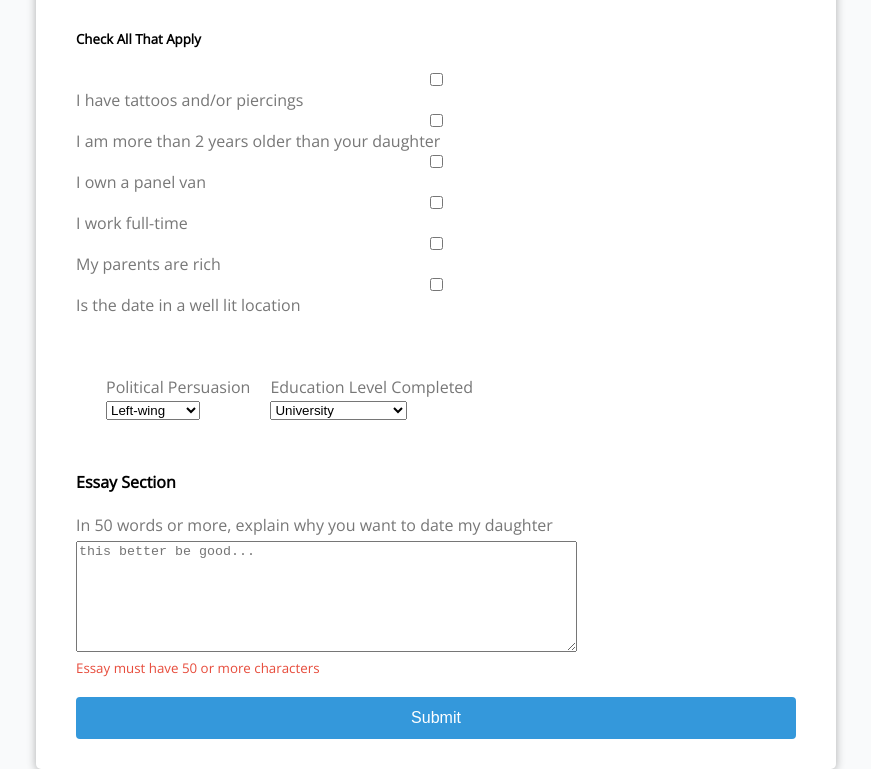
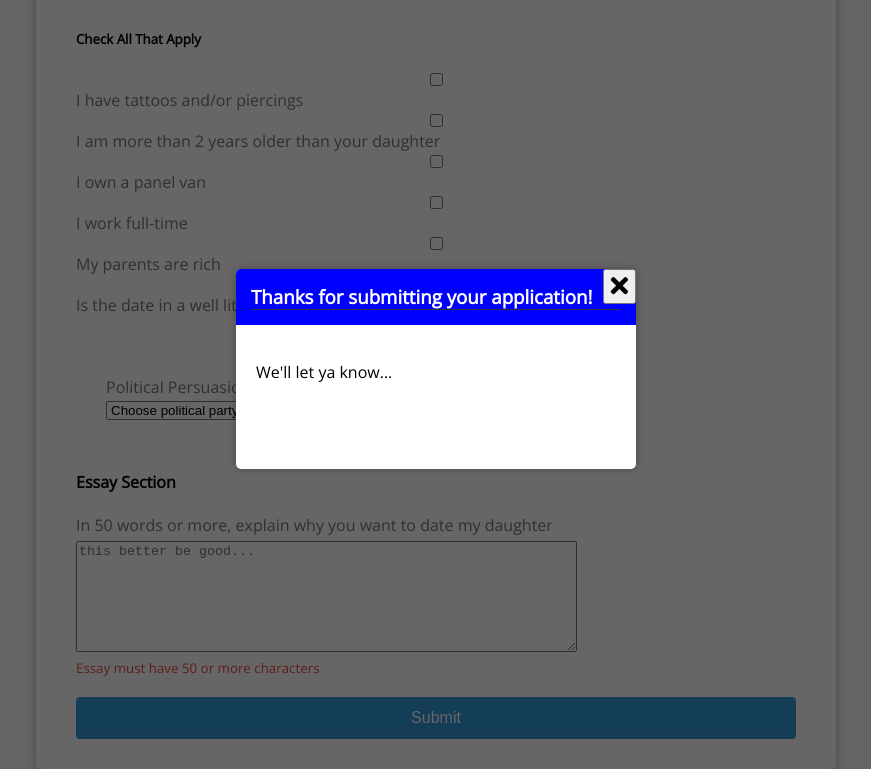
Before and after one commit to gibbonsdav/dating-application, a plain HTML site: page index.html in a window 1280 px wide. Both pictures are taken after typing "Sample", "Sample", "name@example.com", "5", "5", "2020-01-15" into the empty fields and a click on the button "Submit". Shown: the part 839-1608 px from the top of the page, without its empty margins (204-1075 px from the left). Drawn offline with nearby package versions, Linux system fonts and the light colour scheme.

Commit message:
modal added

```diff
--- a/index.html
+++ b/index.html
@@ -3,6 +3,12 @@
   <head>
     <meta charset="UTF-8" />
     <meta name="viewport" content="width=device-width, initial-scale=1.0" />
+    <link
+      rel="stylesheet"
+      href="https://cdnjs.cloudflare.com/ajax/libs/font-awesome/5.14.0/css/all.min.css"
+      integrity="sha512-1PKOgIY59xJ8Co8+NE6FZ+LOAZKjy+KY8iq0G4B3CyeY6wYHN3yt9PW0XpSriVlkMXe40PTKnXrLnZ9+fkDaog=="
+      crossorigin="anonymous"
+    />
     <link rel="stylesheet" href="style.css" />
     <title>Form Practice</title>
   </head>
@@ -80,8 +86,9 @@
             <select
               name="political"
               id="political"
-              placeholder="Choose a talent"
+              placeholder="political party"
             >
+              <option value="" disabled selected>Choose political party</option>
               <option value="left-wing">Left-wing</option>
               <option value="right-wing">Right-wing</option>
               <option value="spoiler-vote">Spoiler Vote</option>
@@ -95,6 +102,7 @@
               id="education"
               placeholder="Education Level"
             >
+              <option value="" disabled selected>Choose education level</option>
               <option value="university">University</option>
               <option value="high-school">High School</option>
               <option value="associates">Associate's Degree</option>
@@ -118,9 +126,24 @@
           <small>Error message</small>
         </div>
 
-        <button class="btn" type="submit">Submit</button>
+        <button class="btn" id="open" type="submit">Submit</button>
       </form>
     </div>
+
+    <div class="modal-container" id="modal">
+      <div class="modal">
+        <button class="close-btn" id="close">
+          <i class="fa fa-times"></i>
+        </button>
+        <div class="modal-header">
+          <h3>Thanks for submitting your application!</h3>
+        </div>
+        <div class="modal-content">
+          <p>We'll let ya know...</p>
+        </div>
+      </div>
+    </div>
+
     <script src="script.js"></script>
   </body>
 </html>
--- a/script.js
+++ b/script.js
@@ -7,8 +7,16 @@ const iq = document.getElementById("iq")
 const male = document.getElementById("male")
 const female = document.getElementById("female")
 const other = document.getElementById("other")
-const date = document.getElementById("date")
 const essay = document.getElementById("essay")
+
+const close = document.getElementById("close")
+const open = document.getElementById("open")
+
+// show modal
+open.addEventListener("click", () => modal.classList.add("show-modal"))
+
+//close modal
+close.addEventListener("click", () => modal.classList.remove("show-modal"))
 
 // Show input error message
 function showError(input, message) {
--- a/style.css
+++ b/style.css
@@ -118,3 +118,66 @@ h2 {
   margin-top: 20px;
   width: 100%;
 }
+
+/* button,
+input[type="submit"] {
+  background-color: blue;
+  border: 0;
+  border-radius: 5px;
+  color: #fff;
+  cursor: pointer;
+  padding: 8px 12px;
+} */
+
+.modal-container {
+  background-color: rgba(0, 0, 0, 0.6);
+  display: none;
+  position: fixed;
+  top: 0;
+  left: 0;
+  right: 0;
+  bottom: 0;
+}
+
+.modal-container.show-modal {
+  display: block;
+}
+
+.modal {
+  background-color: #fff;
+  border-radius: 5px;
+  box-shadow: 0 0 10px rgba(0, 0, 0, 0.3);
+  position: absolute;
+  overflow: hidden;
+  top: 50%;
+  left: 50%;
+  transform: translate(-50%, -50%);
+  max-width: 100%;
+  width: 400px;
+  height: 200px;
+}
+
+.modal-header {
+  background: blue;
+  color: #fff;
+  padding: 15px;
+}
+
+.modal-header h3 {
+  margin: 0;
+  border-bottom: 1px solid #333;
+}
+
+.modal-content {
+  padding: 20px;
+}
+
+.modal-content p {
+}
+
+.close-btn {
+  font-size: 25px;
+  position: absolute;
+  top: 0;
+  right: 0;
+}
```
